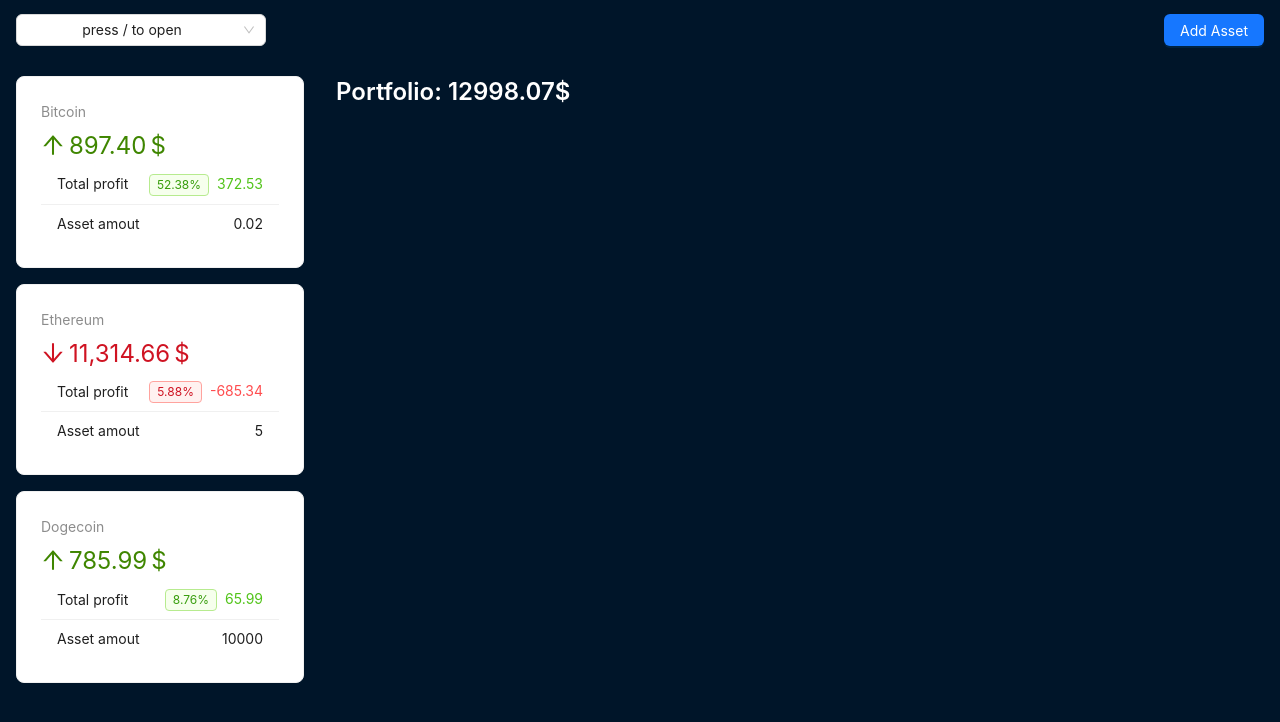
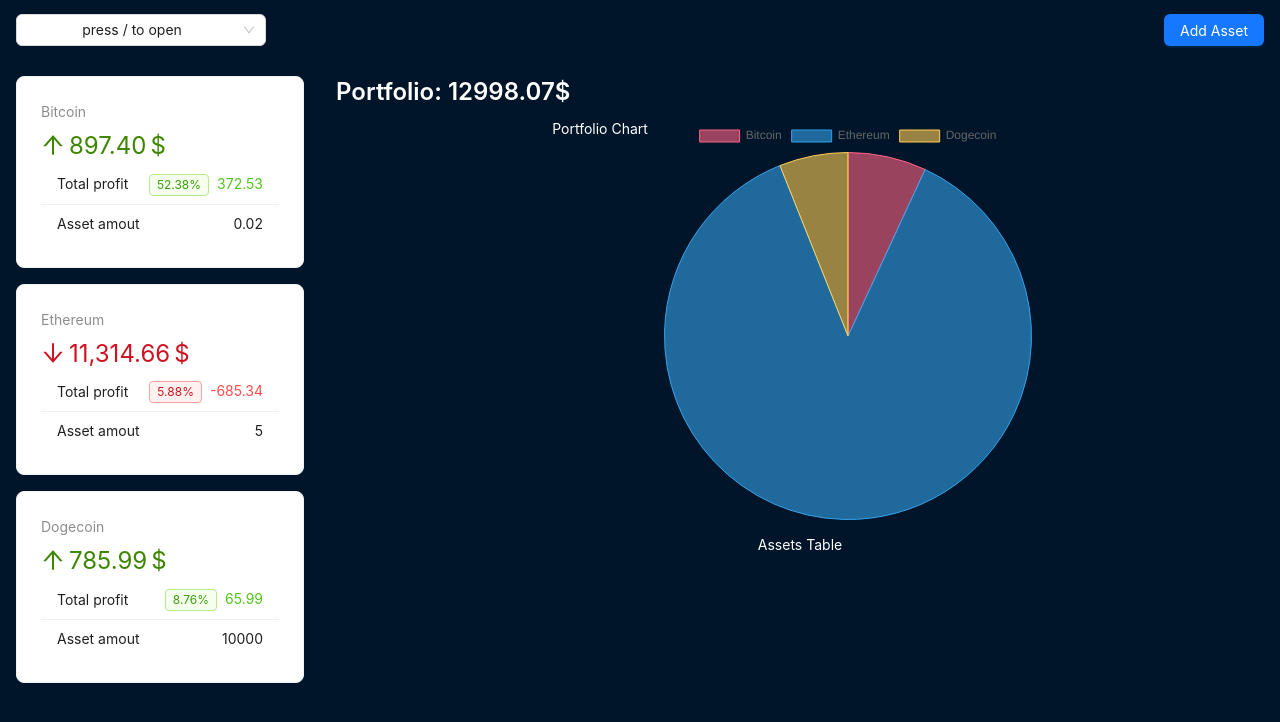
Before and after one commit to valeriiazvezdina/react-crypto-app, a React (Vite) app: page / in a window 1280 px wide. Shown: the top 722 px of the page. Built offline with nearby package versions, Linux system fonts and the light colour scheme.

Commit message:
feat: add portfolio chart

```diff
--- a/package.json
+++ b/package.json
@@ -11,7 +11,9 @@
   },
   "dependencies": {
     "antd": "^5.17.0",
+    "chart.js": "^4.4.2",
     "react": "^18.2.0",
+    "react-chartjs-2": "^5.2.0",
     "react-dom": "^18.2.0"
   },
   "devDependencies": {
--- a/src/components/layout/AppContent.jsx
+++ b/src/components/layout/AppContent.jsx
@@ -1,5 +1,7 @@
 import { Layout, Typography } from 'antd';
 import { useCrypto } from '../../context/crypto-context.jsx';
+import PortfolioChart from './PortfolioChart.jsx';
+import AssetsTable from './AssetsTable.jsx';
 
 const contentStyle = {
     textAlign: 'center',
@@ -25,6 +27,10 @@
                                 .reduce((acc, val) => acc += val, 0)
                                 .toFixed(2)}$
             </Typography.Title>
+
+            <PortfolioChart />
+
+            <AssetsTable />
         </Layout.Content>
     )
 }
--- /dev/null
+++ b/src/components/layout/AssetsTable.jsx
@@ -0,0 +1,5 @@
+export default function AssetsTable() {
+    return (
+        <div>Assets Table</div>
+    )
+}
--- /dev/null
+++ b/src/components/layout/PortfolioChart.jsx
@@ -0,0 +1,49 @@
+import { Chart as ChartJS, ArcElement, Tooltip, Legend } from 'chart.js';
+import { Pie } from 'react-chartjs-2';
+import { useCrypto } from '../../context/crypto-context.jsx';
+
+ChartJS.register(ArcElement, Tooltip, Legend);
+
+export default function PortfolioChart() {
+    const { assets } = useCrypto();
+
+    const data = {
+        labels: assets.map(a => a.name),
+        datasets: [
+            {
+                label: '$',
+                data: assets.map(a => a.totalAmount),
+                backgroundColor: [
+                    'rgba(255, 99, 132, 0.6)',
+                    'rgba(54, 162, 235, 0.6)',
+                    'rgba(255, 206, 86, 0.6)',
+                    'rgba(75, 192, 192, 0.6)',
+                    'rgba(153, 102, 255, 0.6)',
+                    'rgba(255, 159, 64, 0.6)',
+                ],
+                borderColor: [
+                    'rgba(255, 99, 132, 1)',
+                    'rgba(54, 162, 235, 1)',
+                    'rgba(255, 206, 86, 1)',
+                    'rgba(75, 192, 192, 1)',
+                    'rgba(153, 102, 255, 1)',
+                    'rgba(255, 159, 64, 1)',
+                ],
+                borderWidth: 1,
+            },
+        ],
+    };
+
+    return (
+        <div style={{
+            display: 'flex',
+            marginBottom: '1rem',
+            justifyContent: 'center',
+            height: 400
+        }}>
+            <div>Portfolio Chart</div>
+            <Pie data={data} />
+        </div>
+
+    )
+}
--- a/src/context/crypto-context.jsx
+++ b/src/context/crypto-context.jsx
@@ -21,6 +21,7 @@
                 growPercent: percentDiff(asset.price, coin.price),
                 totalAmount: asset.amount * coin.price,
                 totalProfit: (asset.amount * coin.price - asset.amount * asset.price).toFixed(2),
+                name: coin.name,
                 ...asset
             }
         });
```
Also changed, not shown: 1 other file (tests, documents, lock files or other folders).
